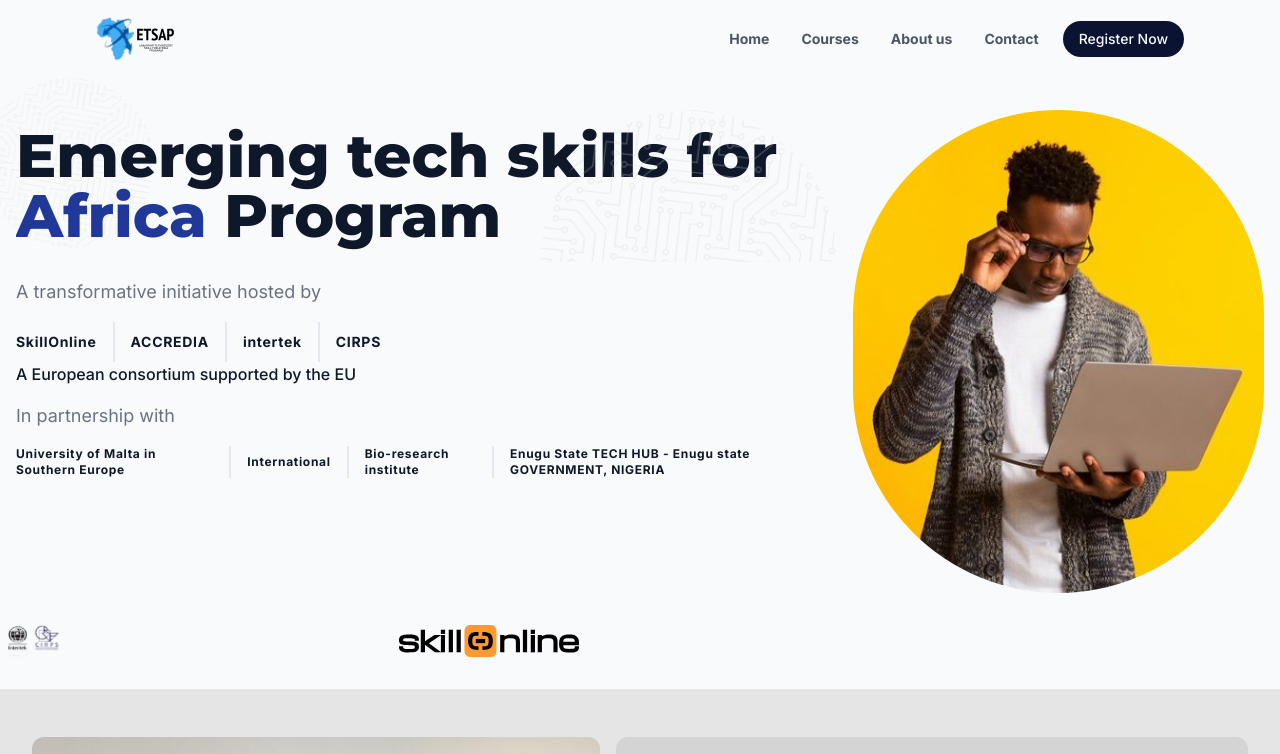
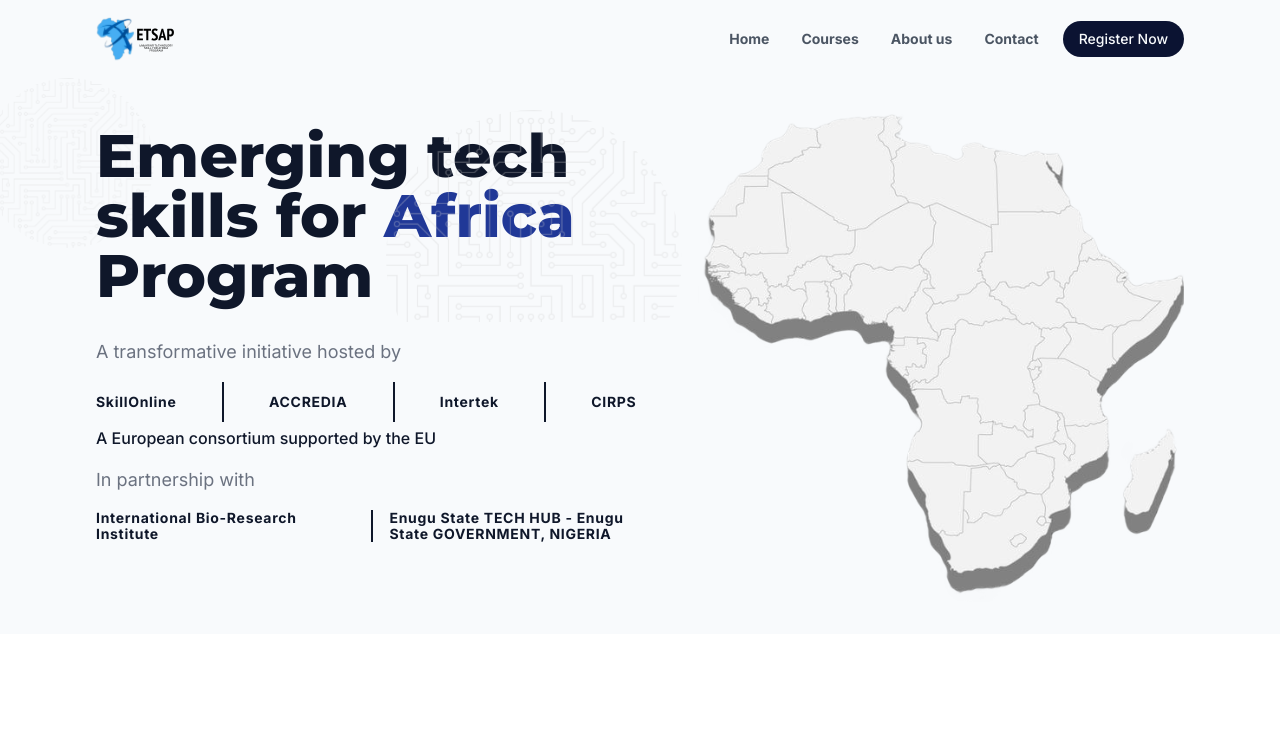
Before and after one commit to pineapptech/Skill-Online-FE, a React (Vite) app: page / in a window 1280 px wide. Shown: the top 754 px of the page. Built offline with nearby package versions, Linux system fonts and the light colour scheme.

Commit message:
Add partial animation to hero section
breaking: Preparing to switch to Next.js

```diff
--- a/src/app/home.jsx
+++ b/src/app/home.jsx
@@ -1,22 +1,22 @@
 import React from "react";
 import Navbar from "@/components/navbar";
 import HeroSection from "@/components/home/hero-section";
-import LogosSection from "@/components/home/logos-section";
-import OurGoalSection from "@/components/home/our-goal-section";
-import GetStartedSection from "@/components/home/get-started-section";
-import OurCoursesSection from "@/components/home/our-courses-section";
-import ApplicationProcessSection from "@/components/home/application-process-section";
-import AboutSection from "@/components/home/about-section";
-import ContactSection from "@/components/home/contact-section";
-import Newsletter from "@/components/home/newsletter";
-import Footer from "@/components/footer";
+// import LogosSection from "@/components/home/logos-section";
+// import OurGoalSection from "@/components/home/our-goal-section";
+// import GetStartedSection from "@/components/home/get-started-section";
+// import OurCoursesSection from "@/components/home/our-courses-section";
+// import ApplicationProcessSection from "@/components/home/application-process-section";
+// import AboutSection from "@/components/home/about-section";
+// import ContactSection from "@/components/home/contact-section";
+// import Newsletter from "@/components/home/newsletter";
+// import Footer from "@/components/footer";
 
 const Homepage = () => {
   return (
     <>
       <Navbar />
       <HeroSection />
-      <LogosSection />
+      {/* <LogosSection />
       <OurGoalSection />
       <GetStartedSection />
       <OurCoursesSection />
@@ -24,7 +24,7 @@
       <AboutSection />
       <ContactSection />
       <Newsletter />
-      <Footer />
+      <Footer /> */}
     </>
   );
 };
--- /dev/null
+++ b/src/app/test.jsx
@@ -0,0 +1,27 @@
+import React, { useEffect } from "react";
+import { motion, stagger, useAnimate, useMotionValue } from "motion/react";
+import { cn } from "@/lib/utils";
+
+const Test = () => {
+  const [scope, animate] = useAnimate();
+
+  const animateFunc = async () => {
+    await animate([
+      [".seq", { opacity: [0, 1], y: [50, 0] }, { delay: stagger(1) }],
+    ]);
+  };
+  useEffect(() => {
+    animateFunc();
+  });
+  return (
+    <div ref={scope} onClick={animateFunc}>
+      <p className={cn("seq")}>One</p>
+      <p className={cn("seq")}>Two</p>
+      <div>
+        <p className={cn("seq")}>Three</p>
+      </div>
+    </div>
+  );
+};
+
+export default Test;
--- a/src/components/home/hero-section.jsx
+++ b/src/components/home/hero-section.jsx
@@ -1,73 +1,151 @@
-import React, { useEffect } from "react";
-import { motion, useAnimate, useMotionValue } from "motion/react";
+import React, { useEffect, useState } from "react";
+import { motion, stagger, useAnimate, useMotionValue } from "motion/react";
 import { cn } from "@/lib/utils";
 
+const fadeBottom = {
+  out: { y: 50, opacity: 0, transition: { duration: 0.4 } },
+  in: {
+    y: 0,
+    opacity: 1,
+    transition: { duration: 0.4 },
+  },
+};
+
+const slideLeft = {
+  out: { x: -50, opacity: 0, transition: { duration: 0.4 } },
+  in: { x: 0, opacity: 1, transition: { duration: 0.4 } },
+};
+
+const scaleIn = {
+  out: { scale: 0.3, opacity: 0, transition: { duration: 0.4 } },
+  in: { scale: 1, opacity: 1, transition: { duration: 0.4 } },
+};
 const HeroSection = () => {
+  const [scope, animate] = useAnimate();
+  const mapSize = useMotionValue(50);
+  const [rerender, setRerender] = useState(false);
+
+  useEffect(() => {
+    animateFunc();
+  }, [rerender]);
+
+  const animateFunc = async () => {
+    await animate([
+      [".hero-img", scaleIn.in],
+      [".fade-bottom:not(.divider)", fadeBottom.in, { delay: stagger(0.1) }],
+      [".core-partners .divider", fadeBottom.in, { delay: stagger(0.1) }],
+      [".partners .divider", fadeBottom.in, { delay: stagger(0.1) }],
+      [".core-partners p", slideLeft.in, { delay: stagger(0.1) }],
+      [".partners p", slideLeft.in, { delay: stagger(0.1) }],
+    ]);
+  };
+
+  if (rerender)
+    return (
+      <section
+        ref={scope}
+        onClick={() => {
+          setRerender(false);
+          animateFunc();
+        }}
+      >
+        rerender
+      </section>
+    );
+
   return (
-    <section className={cn("hero relative bg-primary-foreground")}>
-      <motion.div
-        animate={{ rotate: [0, 360] }}
-        transition={{ duration: 240, repeat: Infinity, ease: "linear" }}
-        className="absolute top-0 -left-4 size-[170px] md:bg-[url(/images/circuit.svg)] bg-no-repeat bg-[length:170px_170px] "
-      />
-      <div className="container mx-auto py-8 px-4 flex justify-between gap-4">
-        <div className="info w-2/3 leading-10">
-          <h1
-            className={
-              "relative overflow-hidden font-extrabold text-4xl md:text-6xl 2xl:text-8xl py-4 "
-            }
+    <section
+      ref={scope}
+      onClick={() => {
+        setRerender(true);
+        // setTimeout(() => setRerender(false, 3000));
+      }}
+      className={cn("hero p-8 md:px-24 relative bg-primary-foreground")}
+    >
+      <div className="absolute top-0 -left-4 size-[170px] md:bg-[url(/images/circuit.svg)] bg-no-repeat bg-[length:170px_170px] " />
+      <div className="container mx-auto flex justify-between gap-4">
+        <div className="info w-3/5 grow leading-10">
+          <motion.h1
+            initial={fadeBottom.out}
+            className={cn(
+              "relative overflow-hidden font-extrabold text-4xl md:text-6xl 2xl:text-8xl py-4 ",
+              "fade-bottom"
+            )}
           >
             Emerging tech skills for{" "}
             <span className="text-secondary">Africa</span> Program
-            <motion.div
-              className="img-bg absolute top-0 right-0 bottom-0 w-[296px] h-[296px] bg-[url(/images/circuit.svg)] bg-cover bg-no-repeat bg-right"
-              // style={{ rotate: bgRotate }}
-              animate={{ rotate: [0, 360] }}
-              transition={{
-                duration: 600,
-                repeat: Infinity,
-              }}
-            />
-          </h1>
+            <div className="img-bg absolute top-0 right-0 bottom-0 w-[296px] h-[296px] bg-[url(/images/circuit.svg)] bg-cover bg-no-repeat bg-right" />
+          </motion.h1>
 
-          <p className="text-gray-500  my-4 text-lg">
+          <motion.p
+            initial={fadeBottom.out}
+            className="text-gray-500  my-4 text-lg fade-bottom"
+          >
             A transformative initiative hosted by
-          </p>
-          <div className="flex divide-x-2 font-bold tracking-wider">
-            {["SkillOnline", "ACCREDIA", "intertek", "CIRPS"].map(
+          </motion.p>
+          <div className="core-partners grid grid-flow-col font-bold tracking-wider">
+            {["SkillOnline", "ACCREDIA", "Intertek", "CIRPS"].map(
               (item, index) => (
-                <p key={index} className="px-4 first:pl-0 last:pr-0">
-                  {item}
-                </p>
+                <>
+                  {index !== 0 && (
+                    <motion.div
+                      initial={fadeBottom.out}
+                      className="divider fade-bottom h-full w-0.5 bg-current"
+                    />
+                  )}
+                  <motion.p
+                    initial={slideLeft.out}
+                    key={index}
+                    className="core-partner"
+                  >
+                    {item}
+                  </motion.p>
+                </>
               )
             )}
           </div>
-          <p className="text-xs xl:text-base font-medium">
+          <motion.p
+            initial={fadeBottom.out}
+            className="fade-bottom text-xs xl:text-base font-medium mt-1"
+          >
             A European consortium supported by the EU
-          </p>
+          </motion.p>
 
-          <p className="text-gray-500  my-4 text-lg">In partnership with</p>
-          <div className="flex divide-x-2 font-bold tracking-wider">
+          <motion.p
+            initial={fadeBottom.out}
+            className="fade-bottom text-gray-500  my-4 text-lg"
+          >
+            In partnership with
+          </motion.p>
+          <div className="partners grid grid-flow-col font-bold tracking-wider">
             {[
-              "University of Malta in Southern Europe",
-              "International ",
-              "Bio-research institute",
+              "International Bio-research institute",
               "Enugu State TECH HUB - Enugu state GOVERNMENT, NIGERIA",
             ].map((item, index) => (
-              <p
-                key={index}
-                className="flex items-center justify-center text-left text-xs px-4 first:pl-0"
-              >
-                {item}
-              </p>
+              <>
+                {index !== 0 && (
+                  <motion.div
+                    initial={fadeBottom.out}
+                    className="fade-bottom divider fade-bottom h-full w-0.5 bg-current"
+                  />
+                )}
+                <motion.p
+                  initial={slideLeft.out}
+                  key={index}
+                  className="partner flex items-center justify-center capitalize text-left leading-4 px-4 first:pl-0"
+                >
+                  {item}
+                </motion.p>
+              </>
             ))}
           </div>
         </div>
-        <div className="img w-1/3">
-          <img
-            src="/images/individual-standing-with-a-laptop.png"
-            alt="individual standing with a laptop on a yellow background"
-            className="rounded-full"
+        <div className="img grow self-start">
+          <motion.img
+            initial={scaleIn.out}
+            src="/images/map-of-africa.svg"
+            alt="Image of map of Africa"
+            className="hero-img"
           />
         </div>
       </div>
--- a/src/routes.jsx
+++ b/src/routes.jsx
@@ -2,6 +2,7 @@
 import { BrowserRouter, Route, Routes } from "react-router";
 import Homepage from "./app/home";
 import Register from "./app/register";
+import Test from "./app/test";
 
 const AppRouter = () => {
   return (
@@ -9,6 +10,7 @@
       <Routes>
         <Route index element={<Homepage />}></Route>
         <Route path="register" element={<Register />}></Route>
+        <Route path="test" element={<Test />}></Route>
       </Routes>
     </BrowserRouter>
   );
```
Also changed, not shown: public/images/circuit-3.svg (added), public/images/map-of-africa.svg (added).
